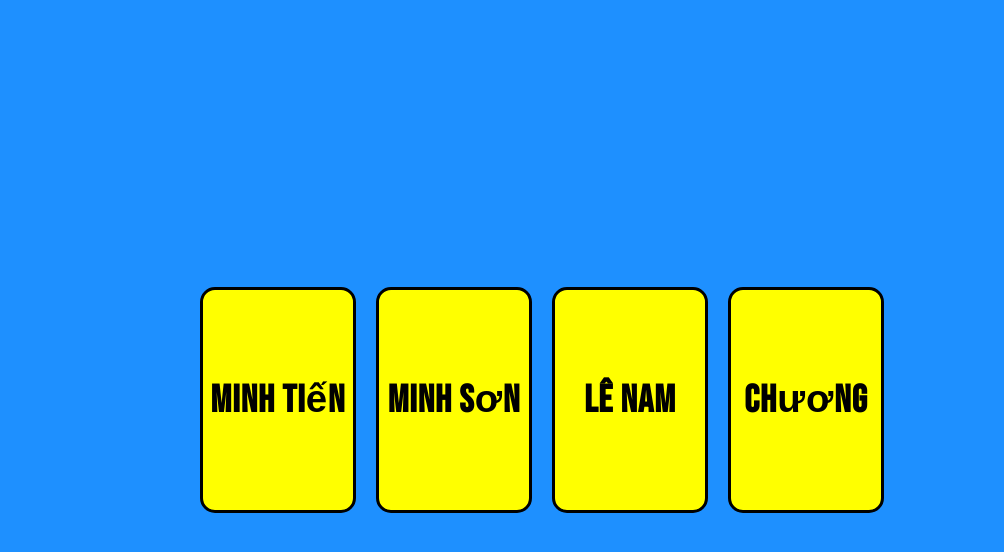
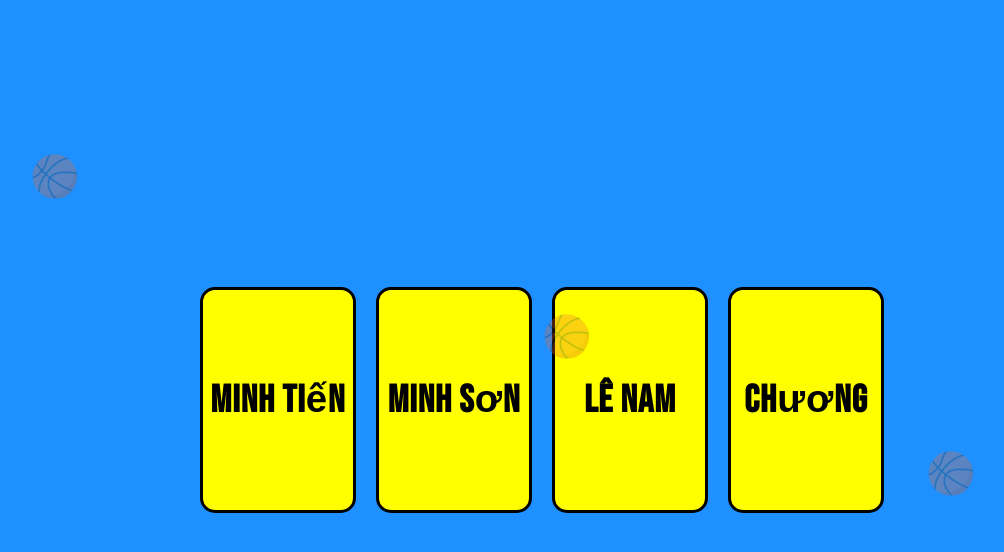
Before and after one commit to LoveStalin/BongRoA5, a plain HTML site: page index.html in a window 1280 px wide. Shown: the whole page, without its empty margins (98-1102 px from the left). Drawn offline with Linux system fonts and the light colour scheme.

Commit message:
chuongcaugian

```diff
--- a/index.html
+++ b/index.html
@@ -11,6 +11,9 @@ j=d.createElement(s),dl=l!='dataLayer'?'&l='+l:'';j.async=true;j.src=
 <meta charset="UTF-8">
 <meta name="viewport" content="width=device-width, initial-scale=1.0">
 <title>10A5 Basketball</title>
+<div class="basketball b1">🏀</div>
+<div class="basketball b2">🏀</div>
+<div class="basketball b3">🏀</div>
 <style>
   body {
     font-family: Arial, sans-serif;
@@ -48,7 +51,12 @@ j=d.createElement(s),dl=l!='dataLayer'?'&l='+l:'';j.async=true;j.src=
 }
   .card:hover {
     transform: scale(1.05);
-  }
+  animation: bounce 0.5s;
+}
+@keyframes bounce {
+  0%, 100% { transform: translateY(0); }
+  50% { transform: translateY(-15px); }
+}
 
   /* Modal chung */
   .modal {
@@ -199,6 +207,21 @@ j=d.createElement(s),dl=l!='dataLayer'?'&l='+l:'';j.async=true;j.src=
 body, .card, .modal-content h2 {
   font-family: 'Bebas Neue', sans-serif;
   letter-spacing: 1px;
+}
+.basketball {
+  position: fixed;
+  font-size: 40px;
+  animation: float 6s infinite ease-in-out;
+  opacity: 0.3;
+}
+
+.b1 { top: 20%; left: 10%; animation-delay: 0s; }
+.b2 { top: 60%; left: 80%; animation-delay: 2s; }
+.b3 { top: 40%; left: 50%; animation-delay: 4s; }
+
+@keyframes float {
+  0%, 100% { transform: translateY(0); }
+  50% { transform: translateY(-30px); }
 }
 </style>
 <!-- Google Tag Manager (noscript) -->
```
